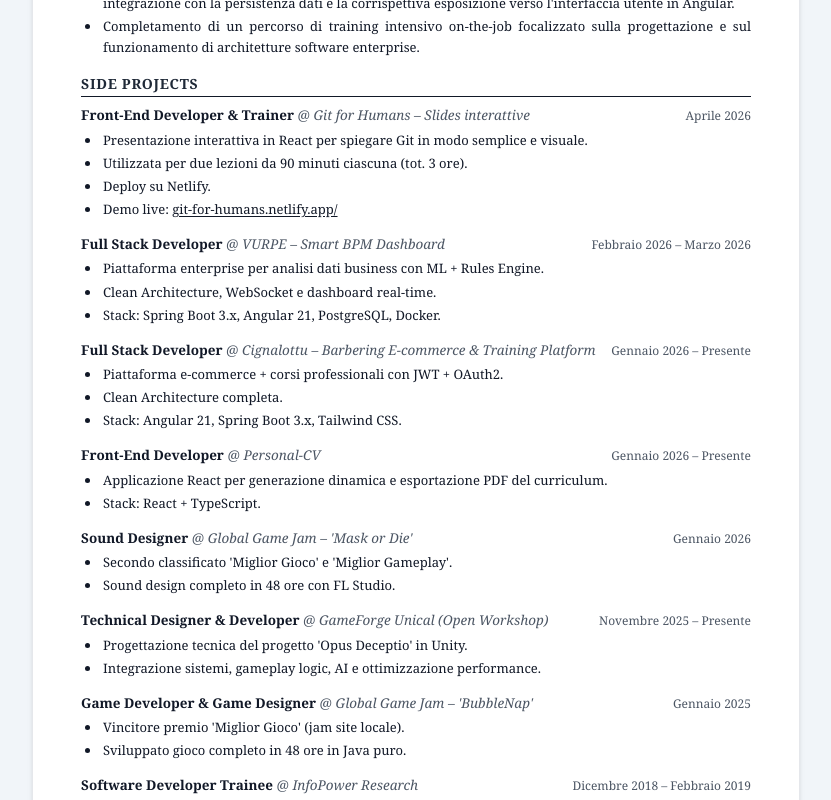
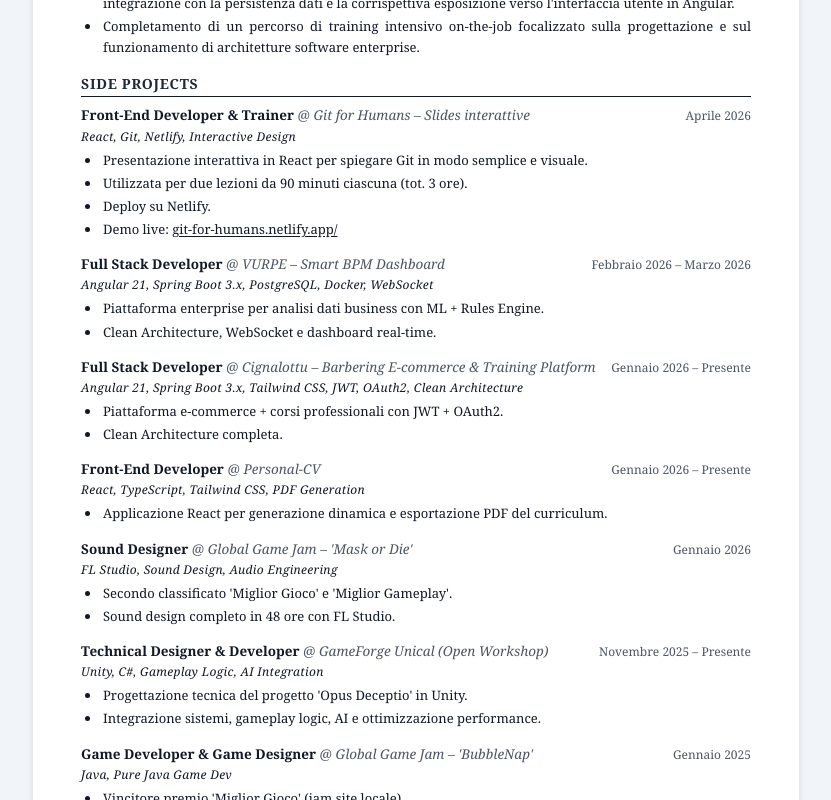
Before and after one commit to VioliHate/personal-cv, a React (Vite) app: page / in a window 1280 px wide. Shown: the part 1020-1820 px from the top of the page, without its empty margins (224-1055 px from the left). Built offline with nearby package versions, Linux system fonts and the light colour scheme.

Commit message:
Update cvData.tsx

```diff
--- a/src/data/cvData.tsx
+++ b/src/data/cvData.tsx
@@ -128,7 +128,7 @@
       role: "Software Developer Trainee",
       name: "InfoPower Research",
       period: "Dicembre 2018 – Febbraio 2019",
-      technologies: [],
+      technologies: ["Ionic", "Java", "Agile (Scrum)"],
       description: [
         "Sviluppato applicazione multipiattaforma SPINApp come progetto di tesi (150 ore).",
         "Front-end in Ionic + interventi back-end Java e bug fixing.",
@@ -140,7 +140,7 @@
       role: "Game Developer & Game Designer",
       name: "Global Game Jam – 'BubbleNap'",
       period: "Gennaio 2025",
-      technologies: [],
+      technologies: ["Java", "Pure Java Game Dev"],
       description: [
         "Vincitore premio 'Miglior Gioco' (jam site locale).",
         "Sviluppato gioco completo in 48 ore in Java puro.",
@@ -151,7 +151,7 @@
       role: "Technical Designer & Developer",
       name: "GameForge Unical (Open Workshop)",
       period: "Novembre 2025 – Presente",
-      technologies: [],
+      technologies: ["Unity", "C#", "Gameplay Logic", "AI Integration"],
       description: [
         "Progettazione tecnica del progetto 'Opus Deceptio' in Unity.",
         "Integrazione sistemi, gameplay logic, AI e ottimizzazione performance.",
@@ -162,7 +162,7 @@
       role: "Sound Designer",
       name: "Global Game Jam – 'Mask or Die'",
       period: "Gennaio 2026",
-      technologies: [],
+      technologies: ["FL Studio", "Sound Design", "Audio Engineering"],
       description: [
         "Secondo classificato 'Miglior Gioco' e 'Miglior Gameplay'.",
         "Sound design completo in 48 ore con FL Studio.",
@@ -173,10 +173,9 @@
       role: "Front-End Developer",
       name: "Personal-CV",
       period: "Gennaio 2026 – Presente",
-      technologies: [],
+      technologies: ["React", "TypeScript", "Tailwind CSS", "PDF Generation"],
       description: [
         "Applicazione React per generazione dinamica e esportazione PDF del curriculum.",
-        "Stack: React + TypeScript.",
       ],
     },
     {
@@ -184,11 +183,17 @@
       role: "Full Stack Developer",
       name: "Cignalottu – Barbering E-commerce & Training Platform",
       period: "Gennaio 2026 – Presente",
-      technologies: [],
+      technologies: [
+        "Angular 21",
+        "Spring Boot 3.x",
+        "Tailwind CSS",
+        "JWT",
+        "OAuth2",
+        "Clean Architecture",
+      ],
       description: [
         "Piattaforma e-commerce + corsi professionali con JWT + OAuth2.",
         "Clean Architecture completa.",
-        "Stack: Angular 21, Spring Boot 3.x, Tailwind CSS.",
       ],
     },
     {
@@ -196,11 +201,16 @@
       role: "Full Stack Developer",
       name: "VURPE – Smart BPM Dashboard",
       period: "Febbraio 2026 – Marzo 2026",
-      technologies: [],
+      technologies: [
+        "Angular 21",
+        "Spring Boot 3.x",
+        "PostgreSQL",
+        "Docker",
+        "WebSocket",
+      ],
       description: [
         "Piattaforma enterprise per analisi dati business con ML + Rules Engine.",
         "Clean Architecture, WebSocket e dashboard real-time.",
-        "Stack: Spring Boot 3.x, Angular 21, PostgreSQL, Docker.",
       ],
     },
     {
@@ -208,7 +218,7 @@
       role: "Front-End Developer & Trainer",
       name: "Git for Humans – Slides interattive",
       period: "Aprile 2026",
-      technologies: [],
+      technologies: ["React", "Git", "Netlify", "Interactive Design"],
       description: [
         "Presentazione interattiva in React per spiegare Git in modo semplice e visuale.",
         "Utilizzata per due lezioni da 90 minuti ciascuna (tot. 3 ore).",
```
